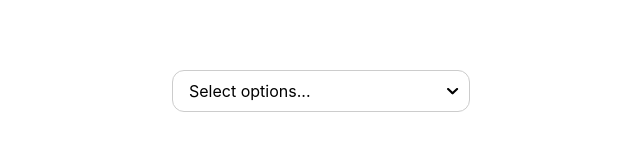
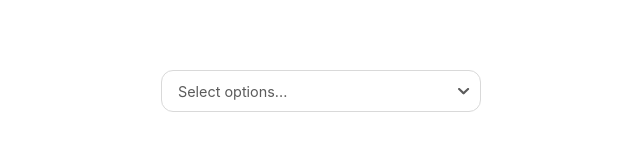
Before and after one commit to Pnsadeghy/react-multi-select-input, a React (Create React App) app: page / in a window 1280 px wide. Shown: the part 309-460 px from the top of the page, without its empty margins (319-959 px from the left). Built offline with nearby package versions, Linux system fonts and the light colour scheme.

Commit message:
Feat: Updated styles

```diff
--- a/src/App.scss
+++ b/src/App.scss
@@ -3,4 +3,10 @@
   display: flex;
   align-items: center;
   justify-content: center;
+  padding: 1rem;
+
+  .container {
+    width: 20rem;
+    max-width: 100%;
+  }
 }
--- a/src/App.tsx
+++ b/src/App.tsx
@@ -28,11 +28,13 @@ function App() {
 
   return (
     <div className="App">
-      <BaseMultiSelectInput
-          options={inputOptions}
-          model={selectedValues}
-          onChange={handleInputChanges}
-      />
+      <div className="container" >
+          <BaseMultiSelectInput
+              options={inputOptions}
+              model={selectedValues}
+              onChange={handleInputChanges}
+          />
+      </div>
     </div>
   );
 }
--- a/src/components/base-multi-select-input/BaseMultiSelectInput.scss
+++ b/src/components/base-multi-select-input/BaseMultiSelectInput.scss
@@ -1,22 +1,30 @@
 .base-multi-select-input{
-  position: relative;
-
   $height: 2.5rem;
   $lineHeight: 2.6rem;
   $paddingStart: 1rem;
   $paddingEnd: 2rem;
   $borderRadius: 0.75rem;
+  $activeColor: #5e6fbd;
+  $highlightColor: #f2f4ff;
+  $borderColor: #d9d9d9;
+  $textColor: #5b5b5b;
+
+  position: relative;
+  width: 100%;
+  font-size: 0.9rem;
+  color: $textColor;
 
   &_button{
     position: relative;
-    border: solid thin #ccc;
+    border: solid thin $borderColor;
     border-radius: $borderRadius;
     overflow: hidden;
     background: white;
+    transition: 0.4s;
 
     &.open{
-      border-color: blue;
-      box-shadow: 0 0 0 2px #eee;
+      border-color: $activeColor;
+      box-shadow: 0 0 0 4px $highlightColor;
     }
 
     &_placeholder {
@@ -47,7 +55,7 @@
       padding-inline-end: $paddingEnd;
       border: none;
       outline: none;
-      font-size: 1rem;
+      font-size: inherit;
       background: transparent;
 
       &:focus{
@@ -65,8 +73,10 @@
       align-items: center;
       justify-content: center;
       z-index: 1;
+
       svg{
         height: 1.2rem;
+        transition: 0.4s;
       }
 
       &.open svg{
@@ -82,10 +92,10 @@
     inset-inline-start: 0;
     z-index: 10;
     background: white;
-    border: solid 2px #eee;
+    border: solid 1px $borderColor;
     border-radius: $borderRadius;
     margin-top: 0.5rem;
-    padding: 0.5rem;
+    padding: 0.7rem 0.6rem;
 
     &_item {
       width: 100%;
@@ -95,21 +105,25 @@
       border: none;
       background: transparent;
       text-align: start;
-      padding: 0.5rem;
+      padding: 0.6rem 0.75rem;
       cursor: pointer;
       border-radius: 0.5rem;
-      margin-bottom: 0.5rem;
+      margin-bottom: 0.7rem;
+      transition: 0.4s;
+      color: inherit;
+
       &:last-child{
         margin-bottom: 0;
       }
 
       &.checked {
-        background: #6ee0ff;
-        color: blue;
+        background: $highlightColor;
+        color: $activeColor;
+        font-weight: bold;
       }
 
       &:hover, &.highlight{
-        background: #eee;
+        background: $highlightColor;
       }
 
       &_text{
@@ -124,6 +138,8 @@
       &_check_icon {
         height: 1rem;
         opacity: 0;
+        transition: 0.4s;
+        color: inherit;
         &.checked{
           opacity: 1;
         }
```
